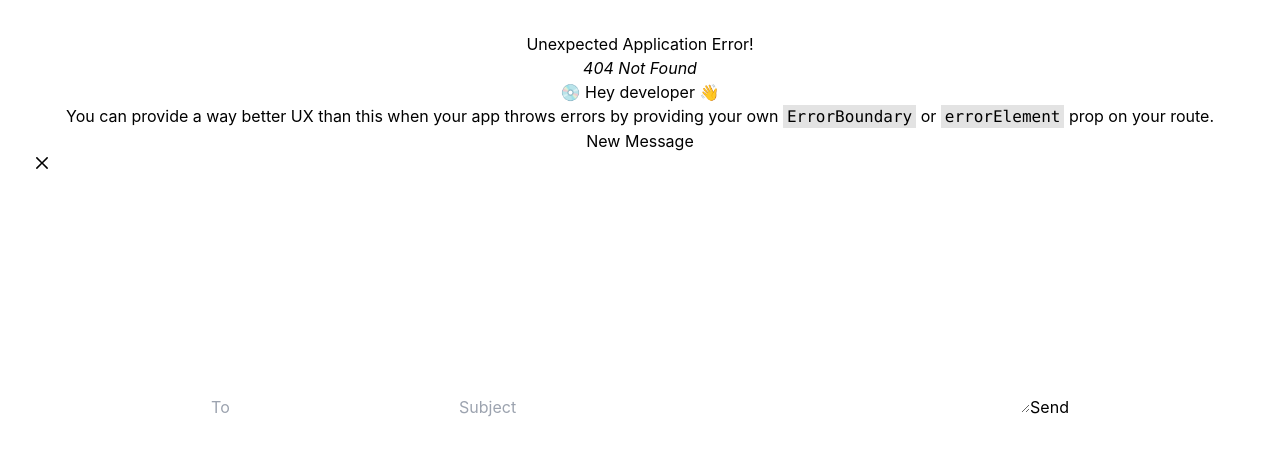
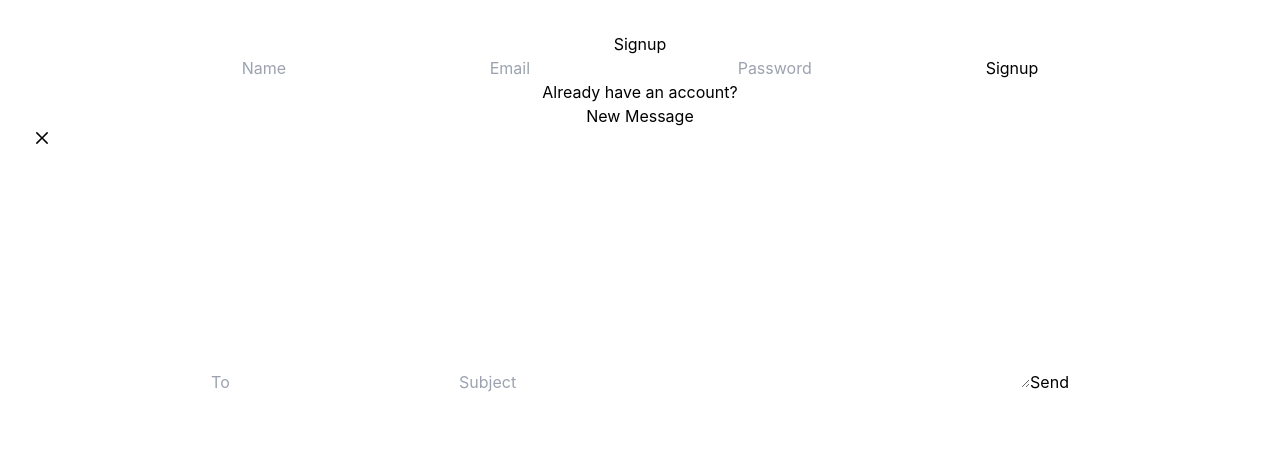
Before and after one commit to fary58/mailbox-clone, a React (Vite) app in the folder client/: page /signup in a window 1280 px wide. Before the commit this address had no page. Shown: the top 456 px of the page. Built offline with nearby package versions, Linux system fonts and the light colour scheme.

Commit message:
login & signup added

```diff
--- /dev/null
+++ b/client/src/components/Login.jsx
@@ -0,0 +1,19 @@
+import React, { useState } from 'react'
+
+
+const Login = () => {
+
+    return (
+        <div className='flex items-center justify-center w-screen h-screen'>
+            <form  className='flex flex-col gap-3 bg-white p-4 w-[20%]'>
+                <h1 className='font-bold text-2xl uppercase my-2'>Login</h1>
+                <input name="email" type='email' placeholder='Email' className='border border-gray-400 rounded-md px-2 py-1' />
+                <input name="password" type='password' placeholder='Password' className='border border-gray-400 rounded-md px-2 py-1' />
+                <button type="submit" className='bg-gray-800 p-2 text-white my-2 rounded-md'>Login</button>
+                <p>Don't have an account? </p>
+            </form>
+        </div>
+    )
+}
+
+export default Login
--- /dev/null
+++ b/client/src/components/Signup.jsx
@@ -0,0 +1,22 @@
+import React, { useState } from 'react'
+import {useNavigate } from 'react-router-dom'
+
+
+const Signup = () => {
+
+
+    return (
+        <div className='flex items-center justify-center w-screen h-screen'>
+            <form className='flex flex-col gap-3 bg-white p-4 w-[20%]'>
+                <h1 className='font-bold text-2xl uppercase my-2'>Signup</h1>
+                <input  name='fullname' type='text' placeholder='Name' className='border border-gray-400 rounded-md px-2 py-1' />
+                <input name='email' type='email' placeholder='Email' className='border border-gray-400 rounded-md px-2 py-1' />
+                <input  name='password' type='password' placeholder='Password' className='border border-gray-400 rounded-md px-2 py-1' />
+                <button type="submit" className='bg-gray-800 p-2 text-white my-2 rounded-md'>Signup</button>
+                <p>Already have an account? </p>
+            </form>
+        </div>
+    )
+}
+
+export default Signup
```
Also changed, not shown: client/src/App.jsx (+11 -0 lines).
